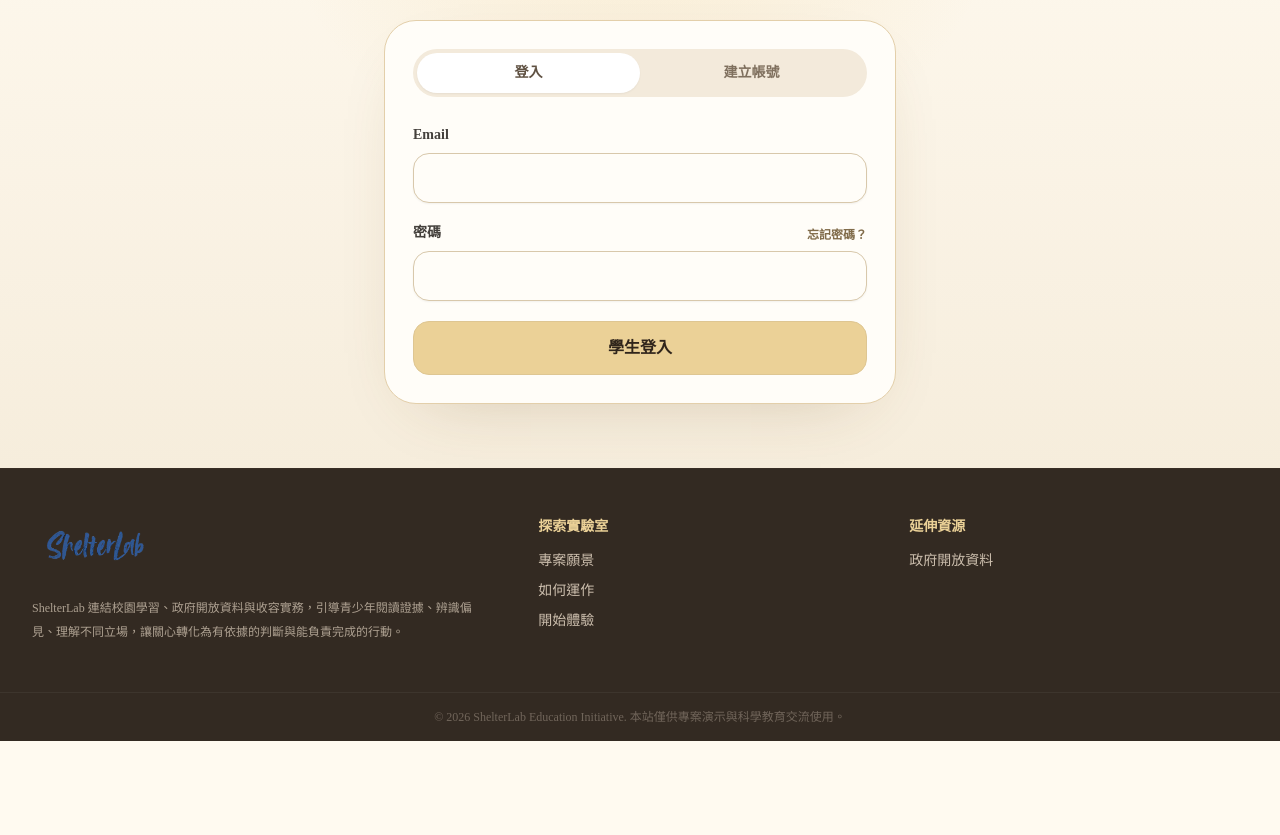
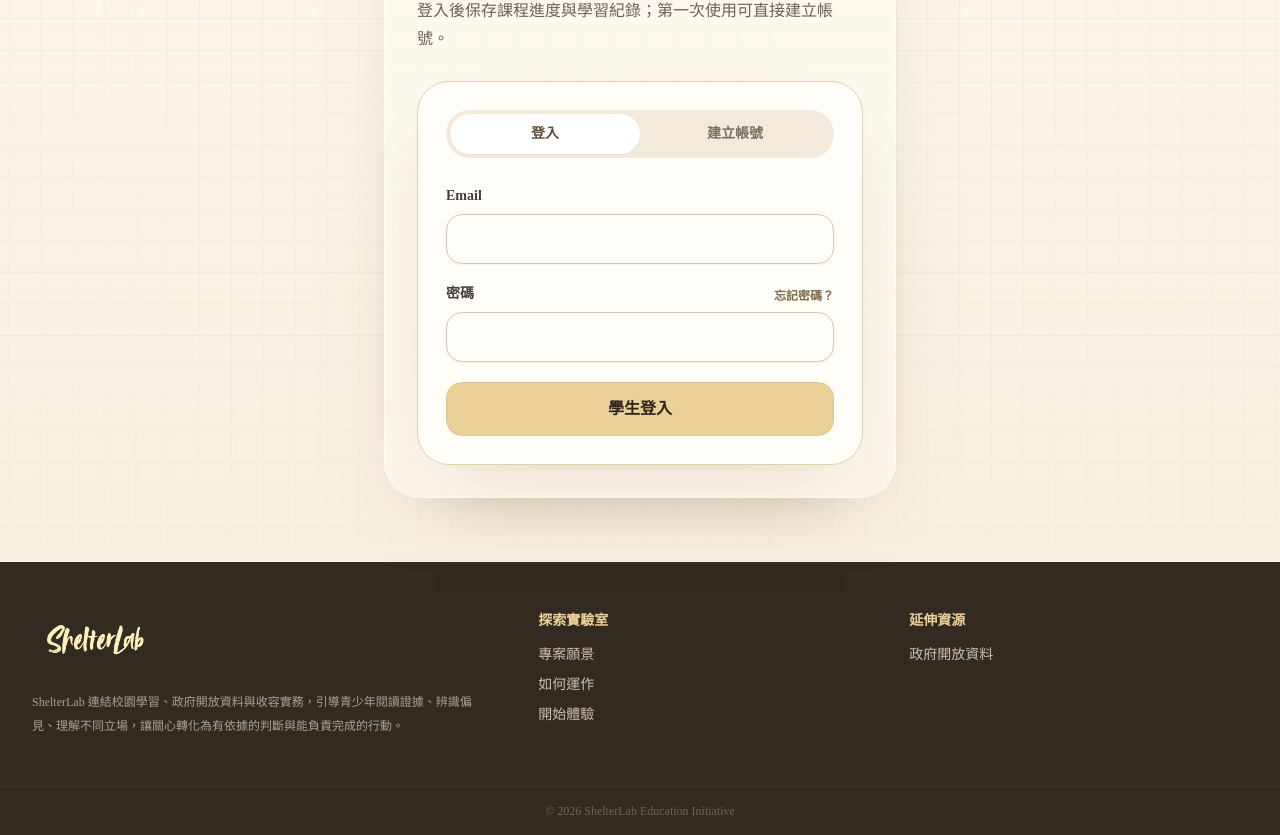
Before and after one commit to janet221/shelterlab-v2, a Next.js app: page /auth in a window 1280 px wide. Shown: the part 253-1088 px from the top of the page. Before the commit the page ends 994 px from the top, so only its background shows below. Built offline with nearby package versions, Linux system fonts and the light colour scheme; no server answers; a web font is replaced by a local one.

Commit message:
Polish public branding and landing visuals

```diff
--- a/app/_components/public-shell.tsx
+++ b/app/_components/public-shell.tsx
@@ -27,9 +27,9 @@ const primaryNav = [
 /* =========================================================================
    🎯 BRAND 元件：極致貼左調整
    ========================================================================= */
-export function Brand({ inverse = false }: { inverse?: boolean }) {
+export function Brand({ inverse = false, gold = false, href = "/" }: { inverse?: boolean; gold?: boolean; href?: string }) {
   return (
-    <Link className="inline-flex items-center transition-all duration-200 hover:opacity-85 active:scale-98 shrink-0" href="/">
+    <Link className="inline-flex shrink-0 items-center transition-all duration-200 hover:opacity-85 active:scale-98" href={href} aria-label="ShelterLab 首頁">
       {/* 🚀 用 object-left 確保圖片內的手寫字體從最左像素點開始渲染 */}
       <div className="relative h-10 w-28 sm:w-32 lg:h-14 lg:w-40">
         <Image
@@ -37,7 +37,7 @@ export function Brand({ inverse = false }: { inverse?: boolean }) {
           alt="ShelterLab"
           fill
           className={`object-contain object-left transition-all ${
-            inverse ? "invert brightness-200" : ""
+            gold ? "brightness-0 invert-[.78] sepia saturate-[1.7] hue-rotate-[356deg]" : inverse ? "invert brightness-200" : ""
           }`}
           priority
         />
@@ -106,7 +106,7 @@ export function PublicFooter() {
 
         {/* 品牌與核心說明 */}
         <div>
-          <Brand inverse />
+          <Brand gold href="/#top" />
           <p className="mt-4 max-w-md text-xs leading-6 text-[#cdbfae]/80">
             ShelterLab 連結校園學習、政府開放資料與收容實務，引導青少年閱讀證據、辨識偏見、理解不同立場，讓關心轉化為有依據的判斷與能負責完成的行動。
           </p>
@@ -128,7 +128,7 @@ export function PublicFooter() {
 
       {/* 底部版權說明 */}
       <div className="border-t border-white/5 px-5 py-4 text-center text-xs text-[#cdbfae]/40">
-        © {new Date().getFullYear()} ShelterLab Education Initiative. 本站僅供專案演示與科學教育交流使用。
+        © {new Date().getFullYear()} ShelterLab Education Initiative
       </div>
     </footer>
   );
--- a/app/auth/page.tsx
+++ b/app/auth/page.tsx
@@ -1,4 +1,5 @@
 import { PublicPageShell } from "@/app/_components/public-shell";
+import { PublicGridBackground, publicGridOverlay } from "@/app/_components/public-grid-background";
 import AuthForm from "./auth-form";
 
 export default async function AuthPage({ searchParams }: { searchParams: Promise<{ role?: string; mode?: string }> }) {
@@ -7,14 +8,17 @@ export default async function AuthPage({ searchParams }: { searchParams: Promise
   const roleLabel = accountRole === "teacher" ? "教師" : "學生";
   return (
     <PublicPageShell>
-      <main className="min-h-[70vh] bg-[radial-gradient(circle_at_top,rgba(227,184,90,0.2),transparent_42%),linear-gradient(180deg,#fffaf0,#f6eddc)] px-5 py-12 sm:py-16">
-        <div className="mx-auto max-w-lg">
+      <div className="relative isolate min-h-[70vh]">
+        <PublicGridBackground />
+        <section className={`min-h-[70vh] px-5 py-12 sm:py-16 ${publicGridOverlay}`}>
+        <div className="mx-auto max-w-lg rounded-[2.25rem] border border-white/60 bg-[#fffaf0]/60 p-5 shadow-[0_28px_80px_-52px_rgba(93,65,28,0.55)] backdrop-blur-[2px] sm:p-8">
           <p className="font-bold tracking-wide text-[#8f7c5e]">ShelterLab · {roleLabel}</p>
           <h1 className="mt-2 text-3xl font-bold text-[#332a22]">登入／註冊專區</h1>
           <p className="mt-3 leading-7 text-[#6f604f]">登入後保存課程進度與學習紀錄；第一次使用可直接建立帳號。</p>
           <div className="mt-7"><AuthForm role={accountRole} initialMode={mode === "signup" ? "signup" : "login"} /></div>
         </div>
-      </main>
+        </section>
+      </div>
     </PublicPageShell>
   );
 }
--- a/app/icon.tsx
+++ b/app/icon.tsx
@@ -5,7 +5,14 @@ export const contentType = "image/png";
 
 export default function Icon() {
   return new ImageResponse(
-    <div style={{ alignItems: "center", background: "#0f172a", color: "white", display: "flex", fontSize: 13, fontWeight: 700, height: "100%", justifyContent: "center", width: "100%" }}>SL</div>,
+    <div style={{ alignItems: "center", background: "#e2bd70", borderRadius: 7, display: "flex", height: "100%", justifyContent: "center", position: "relative", width: "100%" }}>
+      <div style={{ background: "#fff8e9", border: "3px solid #493a2b", borderRadius: 99, display: "flex", height: 20, left: 4, position: "absolute", top: 3, width: 20 }} />
+      <div style={{ background: "#493a2b", borderRadius: 99, display: "flex", height: 4, position: "absolute", right: 3, top: 21, transform: "rotate(45deg)", width: 11 }} />
+      <div style={{ background: "#c58e36", borderRadius: "55% 55% 48% 48%", display: "flex", height: 7, left: 10, position: "absolute", top: 11, width: 9 }} />
+      <div style={{ background: "#c58e36", borderRadius: 99, display: "flex", height: 4, left: 8, position: "absolute", top: 7, width: 4 }} />
+      <div style={{ background: "#c58e36", borderRadius: 99, display: "flex", height: 4, left: 13, position: "absolute", top: 6, width: 4 }} />
+      <div style={{ background: "#c58e36", borderRadius: 99, display: "flex", height: 4, left: 18, position: "absolute", top: 8, width: 4 }} />
+    </div>,
     size
   );
 }
--- a/app/layout.tsx
+++ b/app/layout.tsx
@@ -6,7 +6,7 @@ export const metadata: Metadata = {
   metadataBase: getPublicSiteUrl(),
   applicationName: "ShelterLab",
   title: {
-    default: "ShelterLab｜證據驅動的 One Health 公民科學教育平台",
+    default: "ShelterLab｜青少年動物科學探究實驗室",
     template: "%s｜ShelterLab"
   },
   description: publicSiteDescription,
@@ -15,6 +15,10 @@ export const metadata: Metadata = {
   creator: "ShelterLab 團隊",
   publisher: "ShelterLab",
   category: "教育",
+  icons: {
+    icon: [{ url: "/icon?v=2", type: "image/png", sizes: "32x32" }],
+    shortcut: "/icon?v=2"
+  },
   openGraph: {
     type: "website",
     locale: "zh_TW",
--- a/app/loading.tsx
+++ b/app/loading.tsx
@@ -1,3 +1,3 @@
 export default function Loading() {
-  return <main className="grid min-h-screen place-items-center bg-white p-6 text-slate-950"><div className="w-full max-w-md border-y border-slate-300 py-8 text-center"><p className="font-mono text-xs text-teal-700">ShelterLab</p><h1 className="mt-3 text-xl font-semibold">正在載入網頁...</h1><div className="mx-auto mt-5 h-1 w-32 bg-teal-700" /></div></main>;
+  return <main className="grid min-h-screen place-items-center bg-[radial-gradient(circle_at_center,#fffdf8_0%,#f8edd7_58%,#f2dfb7_100%)] p-6 text-[#46392d]" aria-busy="true"><div className="w-full max-w-sm rounded-[2rem] border border-[#dec692] bg-[#fffaf0]/90 px-8 py-10 text-center shadow-[0_24px_70px_-38px_rgba(111,78,34,0.42)]"><div className="relative mx-auto h-12 w-12"><span className="absolute inset-0 rounded-full border-4 border-[#ead8b0]" /><span className="absolute inset-0 animate-spin rounded-full border-4 border-transparent border-t-[#c89b43]" /></div><p className="mt-6 text-xs font-bold uppercase tracking-[0.28em] text-[#9a7639]">ShelterLab</p><h1 className="mt-3 text-xl font-bold">正在整理探索環境…</h1><p className="mt-2 text-sm leading-6 text-[#7b6b58]">讓證據、提問與關心準備就緒</p></div></main>;
 }
--- a/app/tour/[step]/page.tsx
+++ b/app/tour/[step]/page.tsx
@@ -64,8 +64,8 @@ export default async function TourStepPage({ params }: { params: Promise<{ step:
 
               {current.sequence === 1 && (
                 <div className="mt-8 flex flex-wrap gap-3" aria-label="選擇登入身分">
-                  <Link className="inline-flex min-h-12 items-center rounded-full bg-[#7f918d] px-6 py-3 text-sm font-bold text-white transition hover:bg-[#697c77] focus-visible:outline focus-visible:outline-2 focus-visible:outline-offset-4 focus-visible:outline-[#7f918d]" href="/auth?role=student">我是學生 →</Link>
-                  <Link className="inline-flex min-h-12 items-center rounded-full bg-[#aa9175] px-6 py-3 text-sm font-bold text-white transition hover:bg-[#92785f] focus-visible:outline focus-visible:outline-2 focus-visible:outline-offset-4 focus-visible:outline-[#aa9175]" href="/auth?role=teacher&mode=signup">我是老師 →</Link>
+                  <Link className="inline-flex min-h-12 items-center rounded-full border border-[#dfbf78] bg-[#f2dba4] px-6 py-3 text-sm font-bold text-[#4e3b20] shadow-sm transition hover:-translate-y-0.5 hover:bg-[#f8e8bf] focus-visible:outline focus-visible:outline-2 focus-visible:outline-offset-4 focus-visible:outline-[#bd9141]" href="/auth?role=student">我是學生 →</Link>
+                  <Link className="inline-flex min-h-12 items-center rounded-full border border-[#dbb69d] bg-[#f0d2bd] px-6 py-3 text-sm font-bold text-[#5d3e31] shadow-sm transition hover:-translate-y-0.5 hover:bg-[#f7e0d0] focus-visible:outline focus-visible:outline-2 focus-visible:outline-offset-4 focus-visible:outline-[#b98568]" href="/auth?role=teacher&mode=signup">我是老師 →</Link>
                 </div>
               )}
 
```
Also changed, not shown: app/page.tsx (+12 -8 lines), 2 other files (tests, documents, lock files or other folders).
